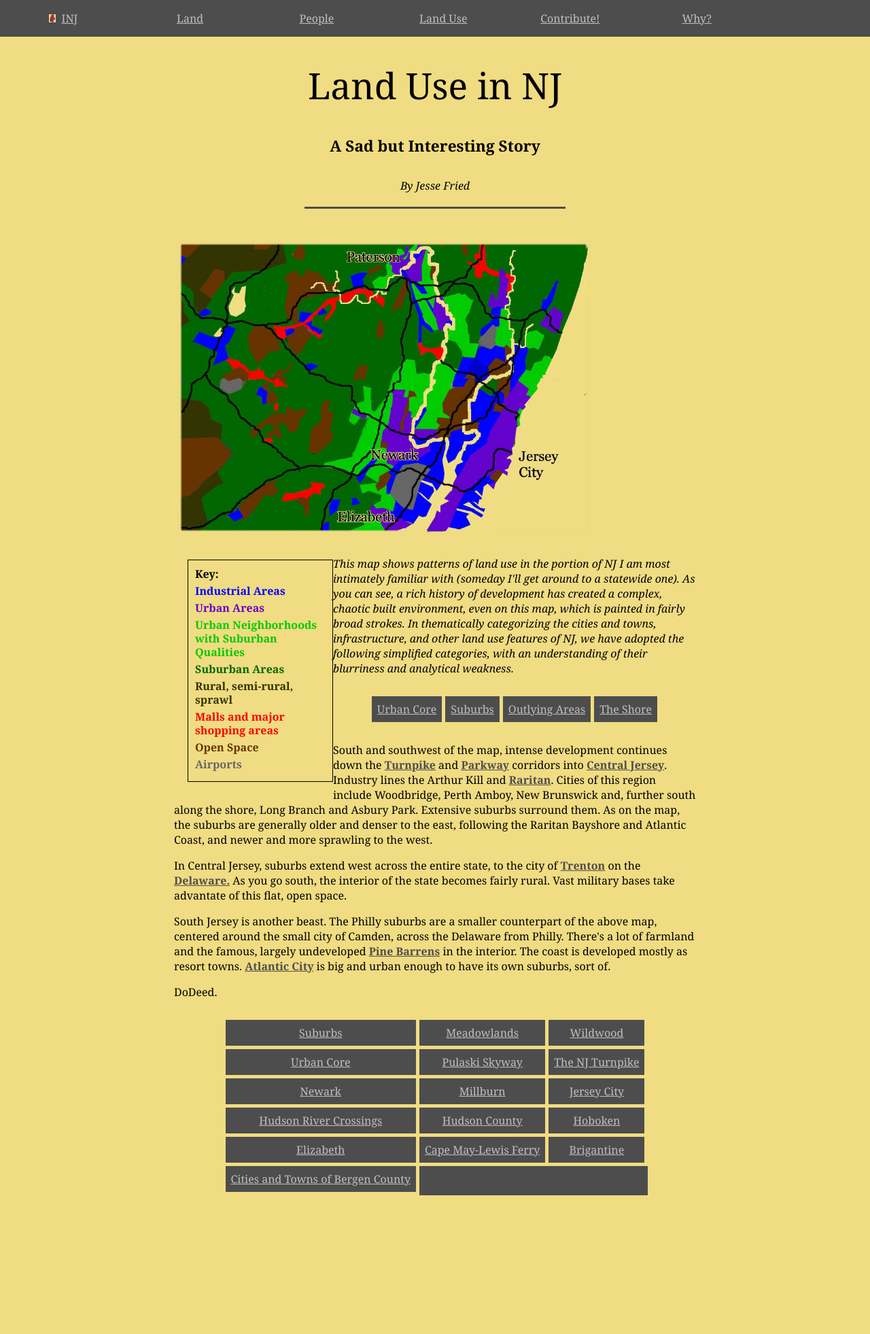
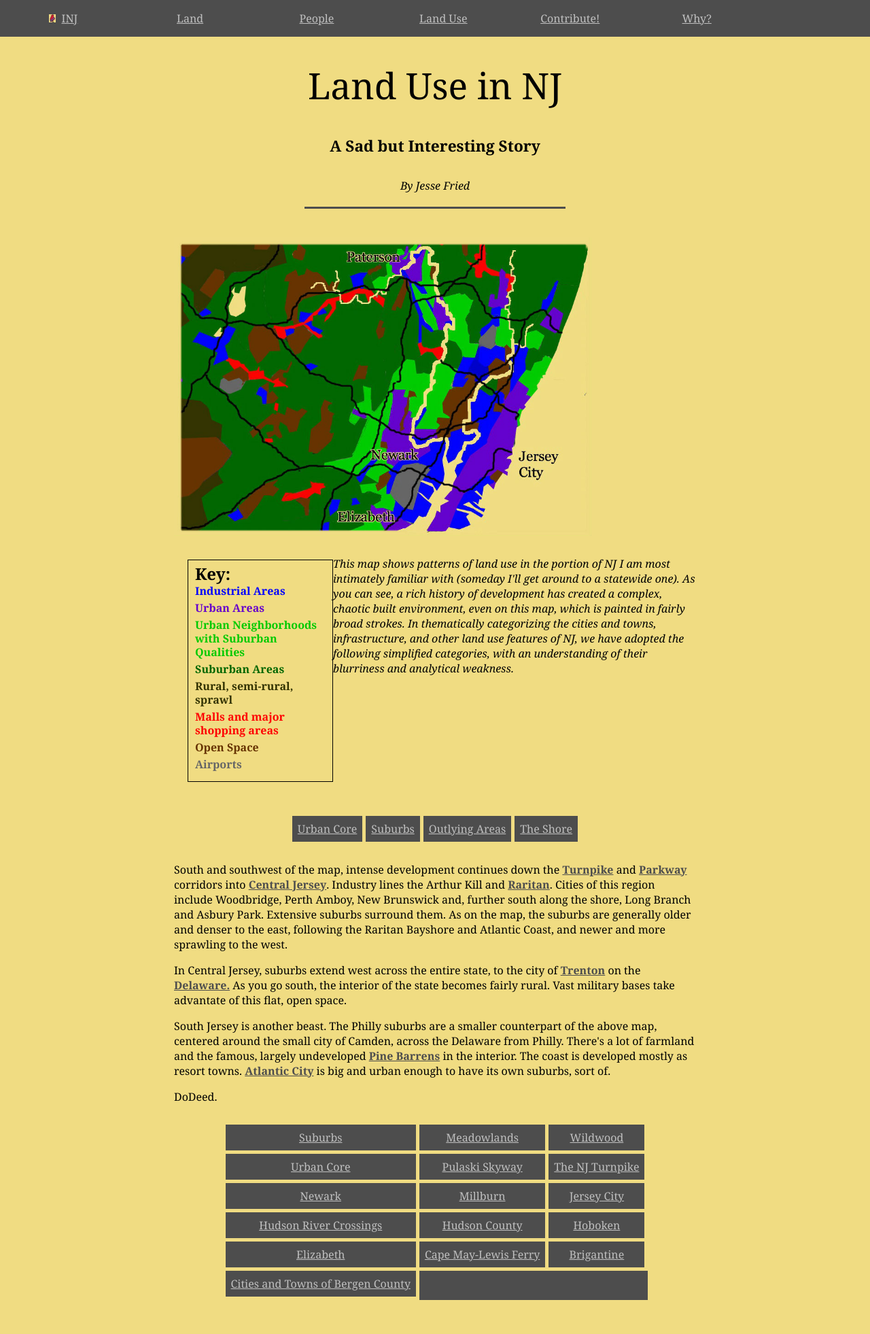
Before and after one commit to jonfried/oakafee.github.io, a Jekyll site: the page built from land-use.html, in a window 1280 px wide. Shown: the whole page at 68% size. Built offline with Jekyll 4.4.1, drawn with Linux system fonts in a browser that asks for light colours; before the commit the page ends 1808 px from its top, so only the background shows below that.

Commit message:
Update land-use.html

```diff
--- a/land-use.html
+++ b/land-use.html
@@ -13,7 +13,7 @@ tags: land-use
   </div>
 
   <div class="map-key">
-    <p class="key">Key:</p>
+    <p class="key-title">Key:</p>
     <p class="key" style="color:#0001fe">Industrial Areas </p>
     <p class="key" style="color:#6501cc">Urban Areas </p>
     <p class="key" style="color:#00ca00">Urban Neighborhoods with Suburban Qualities </p>
@@ -26,6 +26,8 @@ tags: land-use
 </div>
 
 <p><i> This map shows patterns of land use in the portion of NJ I am most intimately familiar with (someday I'll get around to a statewide one). As you can see, a rich history of development has created a complex, chaotic built environment, even on this map, which is painted in fairly broad strokes. In thematically categorizing the cities and towns, infrastructure, and other land use features of NJ, we have adopted the following simplified categories, with an understanding of their blurriness and analytical weakness. </i></p>
+
+<div style="clear:both;"></div>
 
 <div class="table-container">
 <table class="index">
```
